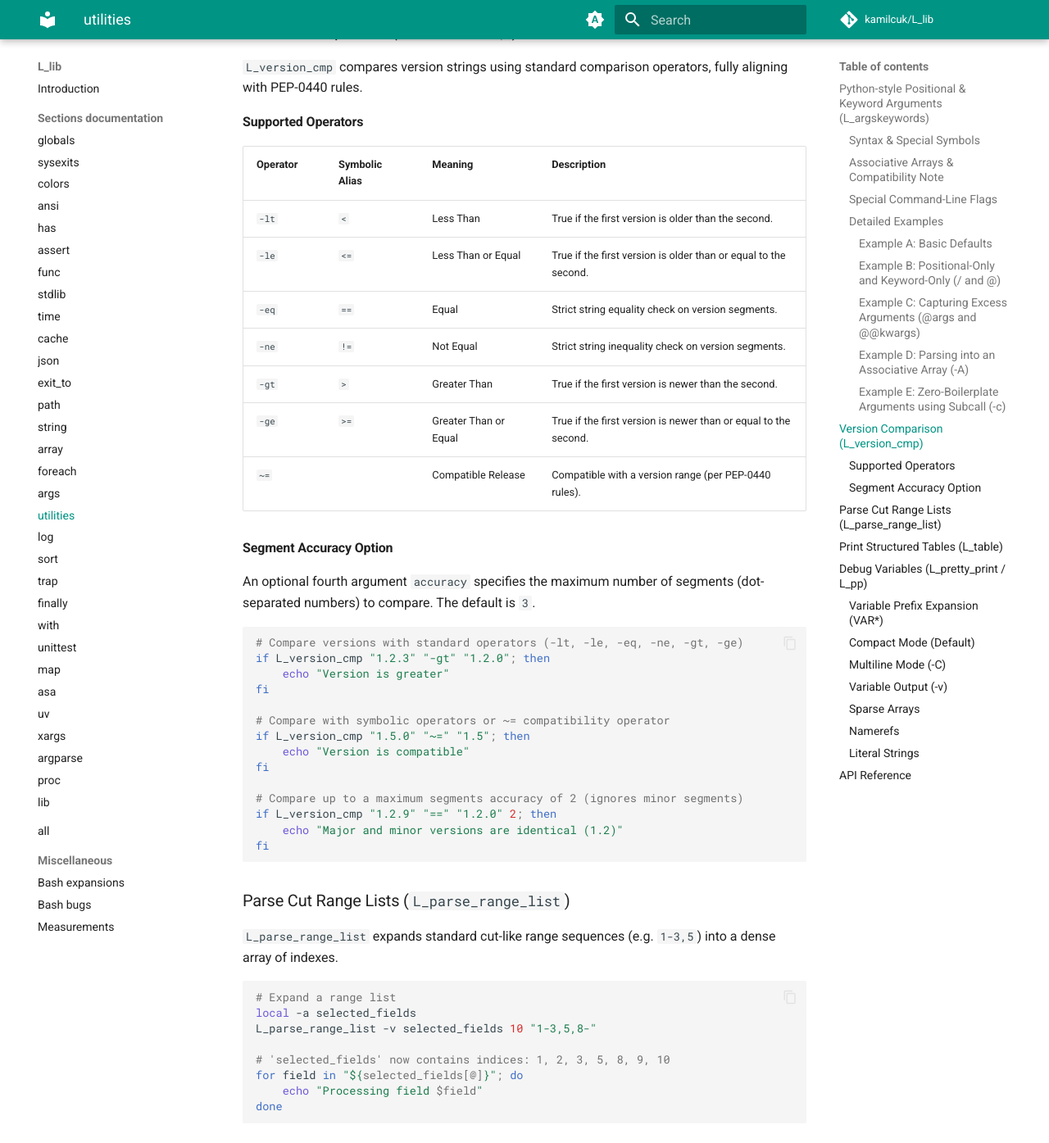
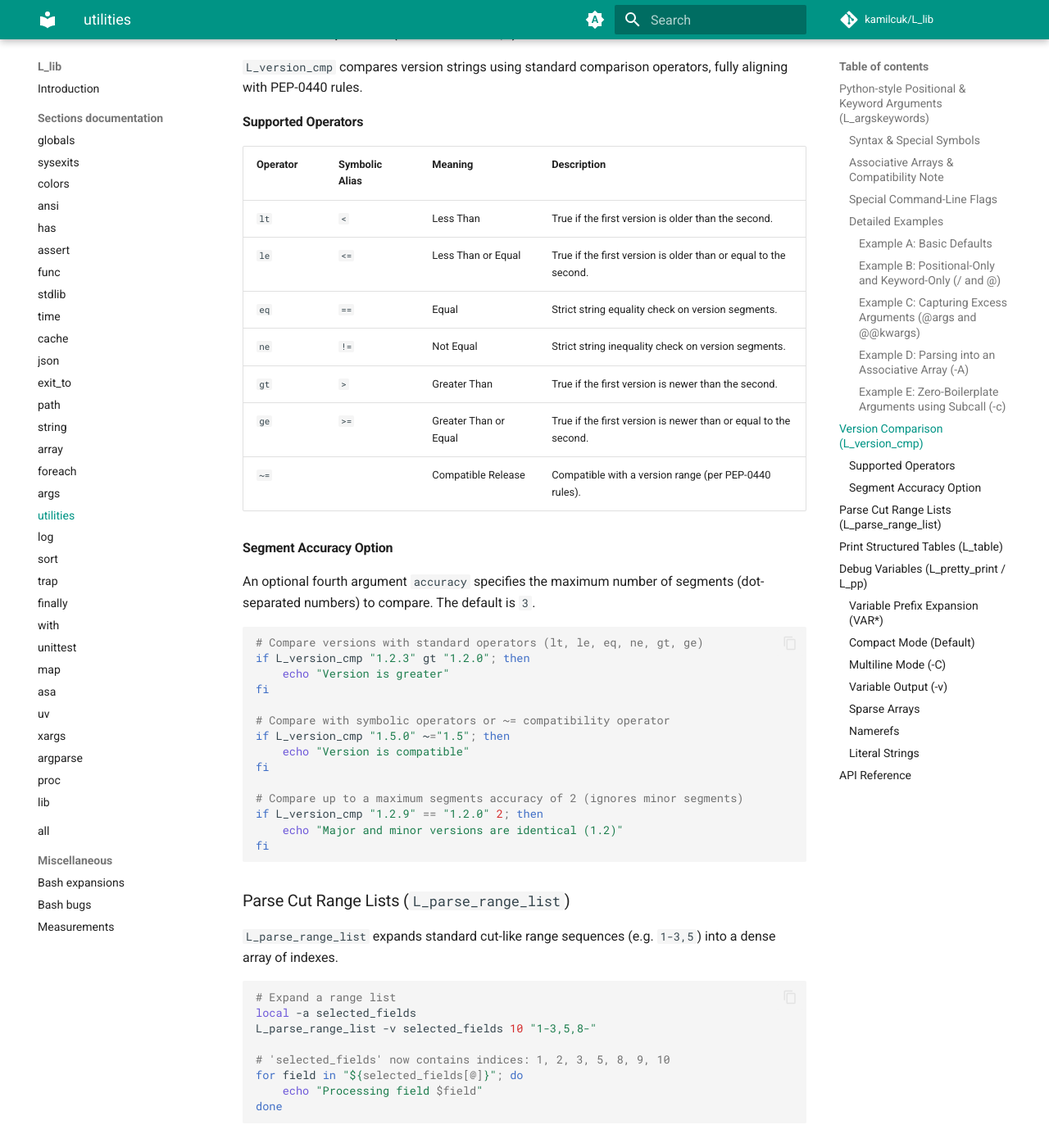
Before and after one commit to Kamilcuk/L_lib, an MkDocs documentation site: the page built from docs/section/utilities.md, in a window 1280 px wide and 1400 px high, scrolled down 3443 px. Shown: the top 1395 px of the window at 82% size. Built offline with MkDocs 1.6.1 and Material for MkDocs 9.7.7, drawn with Linux system fonts in a browser that asks for light colours; comment, search, counter and statistics services are not loaded.

````diff
--- a/docs/section/utilities.md
+++ b/docs/section/utilities.md
@@ -134,12 +134,12 @@ range 1 5 step=2 # prints: 1, 3
 
 | Operator | Symbolic Alias | Meaning | Description |
 | :--- | :--- | :--- | :--- |
-| `-lt` | `<` | Less Than | True if the first version is older than the second. |
-| `-le` | `<=` | Less Than or Equal | True if the first version is older than or equal to the second. |
-| `-eq` | `==` | Equal | Strict string equality check on version segments. |
-| `-ne` | `!=` | Not Equal | Strict string inequality check on version segments. |
-| `-gt` | `>` | Greater Than | True if the first version is newer than the second. |
-| `-ge` | `>=` | Greater Than or Equal | True if the first version is newer than or equal to the second. |
+| `lt` | `<` | Less Than | True if the first version is older than the second. |
+| `le` | `<=` | Less Than or Equal | True if the first version is older than or equal to the second. |
+| `eq` | `==` | Equal | Strict string equality check on version segments. |
+| `ne` | `!=` | Not Equal | Strict string inequality check on version segments. |
+| `gt` | `>` | Greater Than | True if the first version is newer than the second. |
+| `ge` | `>=` | Greater Than or Equal | True if the first version is newer than or equal to the second. |
 | `~=` | | Compatible Release | Compatible with a version range (per PEP-0440 rules). |
 
 #### Segment Accuracy Option
@@ -147,18 +147,18 @@ range 1 5 step=2 # prints: 1, 3
 An optional fourth argument `accuracy` specifies the maximum number of segments (dot-separated numbers) to compare. The default is `3`.
 
 ```bash
-# Compare versions with standard operators (-lt, -le, -eq, -ne, -gt, -ge)
-if L_version_cmp "1.2.3" "-gt" "1.2.0"; then
+# Compare versions with standard operators (lt, le, eq, ne, gt, ge)
+if L_version_cmp "1.2.3" gt "1.2.0"; then
     echo "Version is greater"
 fi
 
 # Compare with symbolic operators or ~= compatibility operator
-if L_version_cmp "1.5.0" "~=" "1.5"; then
+if L_version_cmp "1.5.0" ~="1.5"; then
     echo "Version is compatible"
 fi
 
 # Compare up to a maximum segments accuracy of 2 (ignores minor segments)
-if L_version_cmp "1.2.9" "==" "1.2.0" 2; then
+if L_version_cmp "1.2.9" == "1.2.0" 2; then
     echo "Major and minor versions are identical (1.2)"
 fi
 ```
````
Also changed, not shown: 3 other files.
